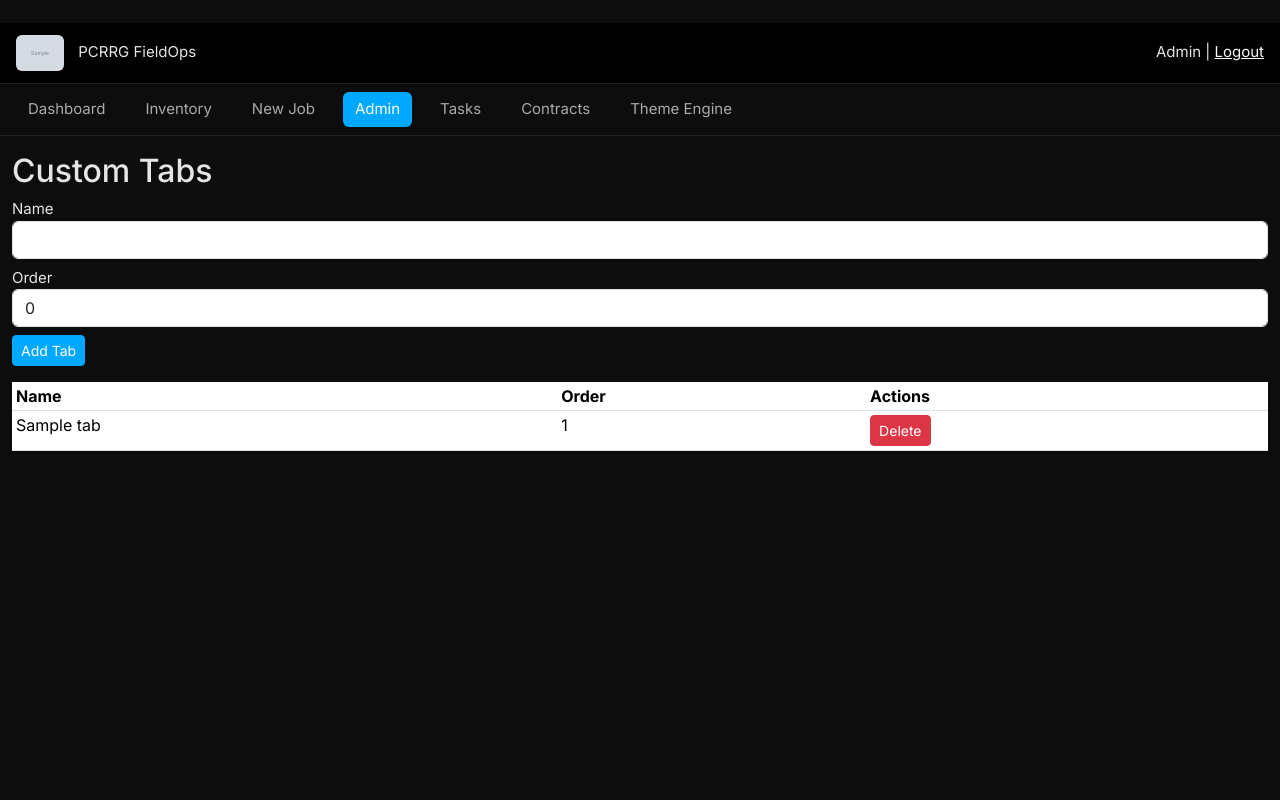
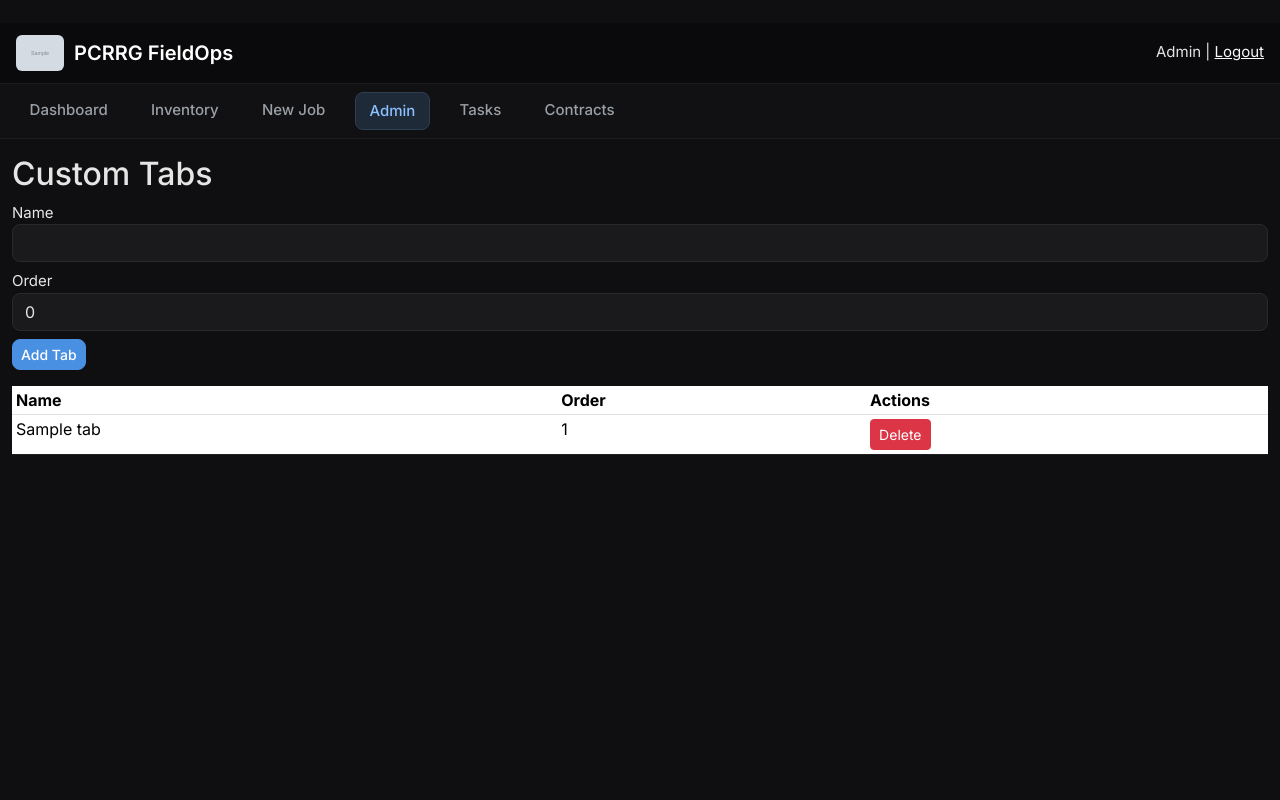
Before and after one commit to annunakiant/PCRRG_APP, a Flask app: page /admin/tabs in a window 1280 px wide. Run offline with Flask 3, Linux system fonts and the light colour scheme; a user stored in the database is signed in; tables that the repository leaves empty hold one stand-in row (values such as "Sample post"); grey boxes marked "Sample" are stand-in pictures.

Commit message:
Restore stable modern dark UI with soft blue accents

```diff
--- a/templates/base.html
+++ b/templates/base.html
@@ -5,73 +5,134 @@
   <title>PCRRG FieldOps</title>
   <meta name='viewport' content='width=device-width, initial-scale=1'>
 
+  <!-- Fonts -->
   <link href='https://fonts.googleapis.com/css2?family=Inter:wght@300;400;500;600;700&display=swap' rel='stylesheet'>
+
+  <!-- Bootstrap -->
   <link href='https://cdn.jsdelivr.net/npm/bootstrap@5.3.3/dist/css/bootstrap.min.css' rel='stylesheet'>
 
   <style>
-    :root {
-      --primary: {{ t.primary or '#00A8FF' }};
-      --accent: {{ t.accent or '#00E0FF' }};
-      --bg: {{ t.background or '#0D0D0D' }};
-      --card: {{ t.card or 'rgba(255,255,255,0.05)' }};
-      --card-border: {{ t.card_border or 'rgba(255,255,255,0.08)' }};
-      --font: {{ t.font_family or 'Inter, system-ui' }};
-      --font-size: {{ t.font_size or '15px' }};
+    body {
+      background: #0f0f11;
+      color: #e5e5e5;
+      font-family: Inter, system-ui;
+      font-size: 15px;
     }
 
-    body {
-      background: var(--bg);
-      color: #e5e5e5;
-      font-family: var(--font);
-      font-size: var(--font-size);
-      {% if t.background_image %}
-      background-image: url('{{ t.background_image }}');
-      background-size: cover;
-      background-position: center;
-      {% endif %}
-    }
-
+    /* Top bar */
     .topbar {
-      background: #000;
+      background: #0a0a0c;
       padding: 0.75rem 1rem;
       display: flex;
       align-items: center;
       justify-content: space-between;
-      border-bottom: 1px solid #222;
+      border-bottom: 1px solid #1c1c1f;
     }
 
+    .topbar-logo {
+      display: flex;
+      align-items: center;
+      font-weight: 600;
+      font-size: 1.25rem;
+      color: #fff;
+    }
+
+    .topbar-logo img {
+      height: 36px;
+      margin-right: 10px;
+      border-radius: 6px;
+    }
+
+    /* Navigation */
     .app-nav {
-      background: #0d0d0d;
-      border-bottom: 1px solid #222;
+      background: #111114;
+      border-bottom: 1px solid #1c1c1f;
       padding: 0.5rem 1rem;
       display: flex;
       gap: 1rem;
+      font-weight: 500;
     }
 
     .app-nav a {
-      color: #aaa;
+      color: #9aa0a6;
       text-decoration: none;
-      padding: 0.4rem 0.75rem;
-      border-radius: 6px;
+      padding: 0.45rem 0.85rem;
+      border-radius: 8px;
+      transition: 0.2s;
+    }
+
+    .app-nav a:hover {
+      background: #1a1a1d;
+      color: #dfe3e6;
     }
 
     .app-nav a.active {
-      background: var(--primary);
+      background: #1e2a38;
+      color: #8cc0ff !important;
+      border: 1px solid #2d3f52;
+    }
+
+    /* Cards */
+    .cc-card {
+      background: #141416;
+      border: 1px solid #1f1f22;
+      border-radius: 12px;
+      padding: 1.25rem;
+      margin-bottom: 1rem;
+      box-shadow: 0 2px 8px rgba(0,0,0,0.35);
+    }
+
+    /* Buttons */
+    .btn-primary {
+      background-color: #4a90e2 !important;
+      border-color: #4a90e2 !important;
+      font-weight: 500;
+      border-radius: 8px;
+    }
+
+    .btn-primary:hover {
+      background-color: #6ab0ff !important;
+      border-color: #6ab0ff !important;
+    }
+
+    .btn-outline-primary {
+      border-color: #4a90e2 !important;
+      color: #4a90e2 !important;
+      border-radius: 8px;
+    }
+
+    .btn-outline-primary:hover {
+      background: #4a90e2 !important;
       color: #fff !important;
     }
 
-    .cc-card {
-      background: var(--card);
-      border: 1px solid var(--card-border);
-      border-radius: 12px;
-      padding: 1.25rem;
-      margin-bottom: 1rem;
-      backdrop-filter: blur(10px);
+    /* Inputs */
+    .form-control, .form-select {
+      background: #1a1a1d;
+      border: 1px solid #2a2a2e;
+      color: #e5e5e5;
+      border-radius: 8px;
     }
 
-    .btn-primary {
-      background-color: var(--primary) !important;
-      border-color: var(--primary) !important;
+    .form-control:focus, .form-select:focus {
+      background: #1a1a1d;
+      border-color: #4a90e2;
+      color: #fff;
+      box-shadow: none;
+    }
+
+    /* Tables */
+    table {
+      color: #d0d0d0;
+    }
+
+    table thead {
+      background: #0d0d10;
+    }
+
+    table tbody tr {
+      background: #141416;
+      border-bottom: 1px solid #1f1f22;
     }
   </style>
 </head>
@@ -81,7 +142,7 @@
 <div class='topbar'>
   <div class='topbar-logo'>
     {% if theme.logo_url %}
-      <img src='{{ theme.logo_url }}' style='height:36px; margin-right:10px; border-radius:6px;'>
+      <img src='{{ theme.logo_url }}'>
     {% endif %}
     PCRRG FieldOps
   </div>
@@ -98,7 +159,6 @@
   <a href='{{ url_for('admin_home') }}' class='{% if "admin" in request.endpoint %}active{% endif %}'>Admin</a>
   <a href='{{ url_for('admin_task_templates') }}' class='{% if "task" in request.endpoint %}active{% endif %}'>Tasks</a>
   <a href='{{ url_for('manage_contracts') }}' class='{% if "contract" in request.endpoint %}active{% endif %}'>Contracts</a>
-  <a href='{{ url_for('theme.theme_admin') }}'>Theme Engine</a>
 </div>
 
 <div class='container-fluid mt-3'>
```
